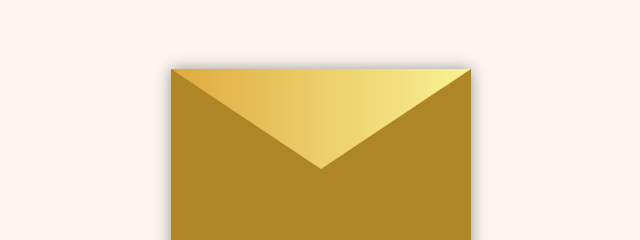
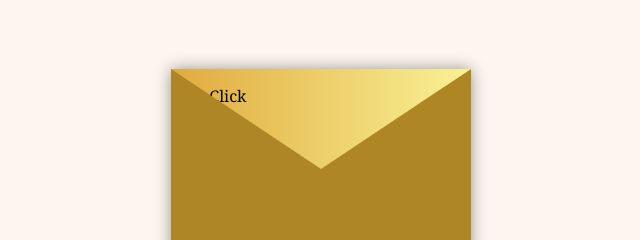
Before and after one commit to Zyanya-Mireles-1080/invitacion-graduacion, a plain HTML site: page index.html in a window 1280 px wide. Shown: the part 231-471 px from the top of the page, 319-959 px from the left. Drawn offline with nearby package versions, Linux system fonts and the light colour scheme.

Commit message:
Update index.html

```diff
--- a/index.html
+++ b/index.html
@@ -10,7 +10,9 @@
     </head>
     <body>
         <div class="sobre">
-            <div class="solapa-superior"></div>
+            <div class="solapa-superior">
+                <p>Dale Click</p>
+            </div>
             <div class="sobre-cuerpo"></div>
             <div class="tarjeta">
                 <div class="portada">
```
